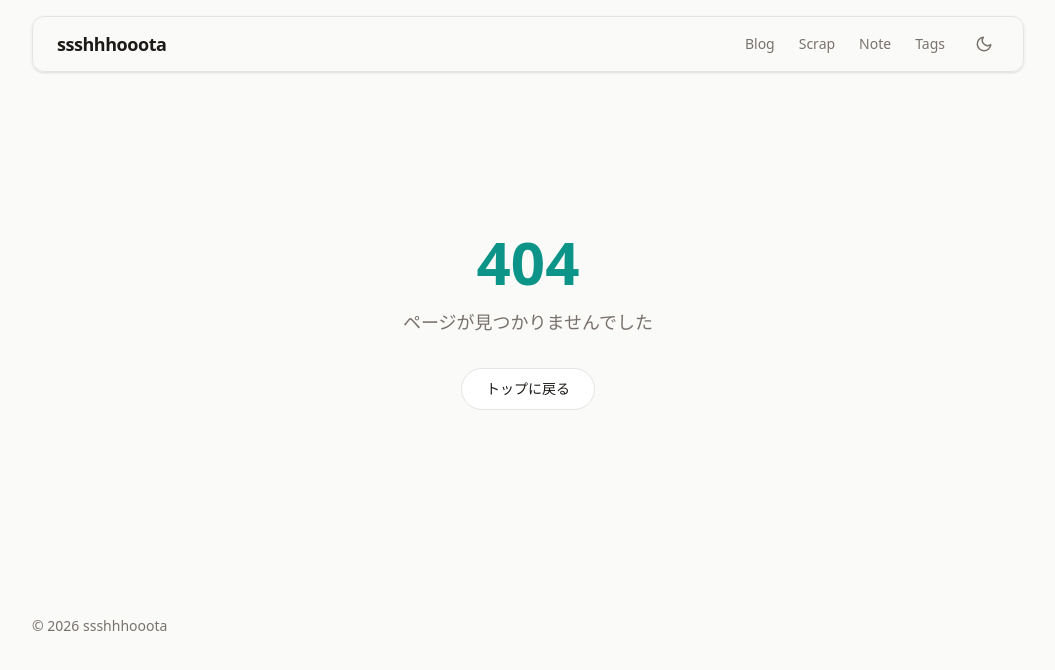
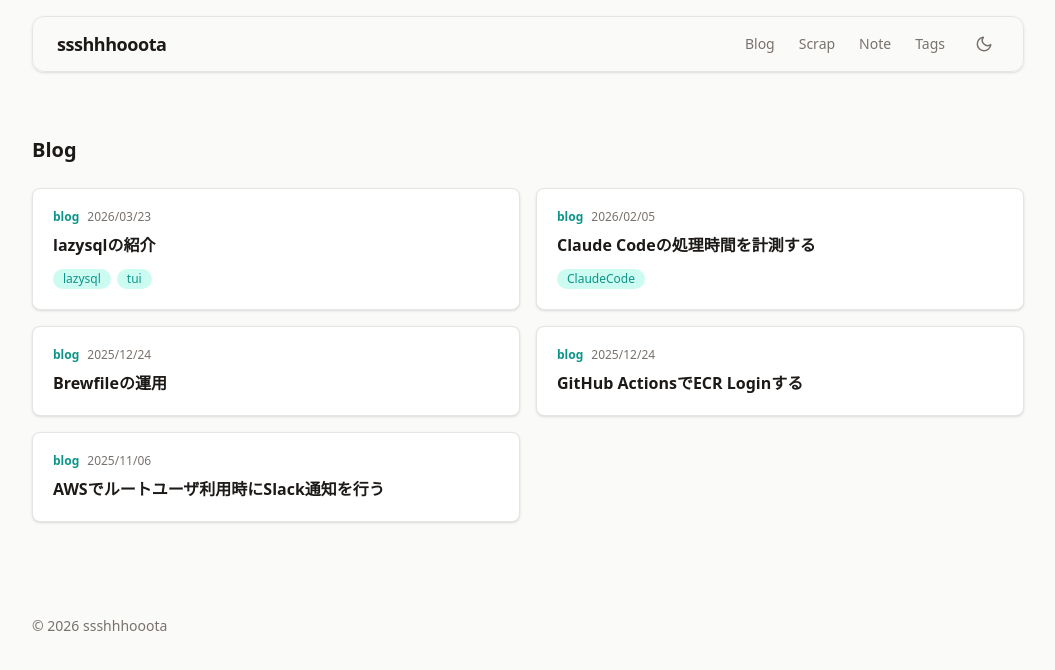
Before and after one commit to ssshhhooota-org/output, a Next.js app: page /blog in a window 1280 px wide. Before the commit this address had no page. Shown: the top 670 px of the page, without its empty margins (112-1167 px from the left). Built offline with nearby package versions, Linux system fonts and the light colour scheme.

Commit message:
fix: トップページを全記事表示に戻し、/blogをblog専用一覧に分離

```diff
--- /dev/null
+++ b/src/app/blog/page.tsx
@@ -0,0 +1,21 @@
+import { getAllPosts } from "@/lib/posts";
+import { PostCard } from "@/components/PostCard";
+
+export default function BlogListPage() {
+  const posts = getAllPosts().map((e) => ({ ...e, basePath: "/blog" }));
+
+  return (
+    <section>
+      <h1 className="mb-6 text-xl font-bold">Blog</h1>
+      <div className="grid grid-cols-1 gap-4 md:grid-cols-2">
+        {posts.map((entry) => (
+          <PostCard
+            key={entry.slug}
+            entry={entry}
+            basePath={entry.basePath}
+          />
+        ))}
+      </div>
+    </section>
+  );
+}
--- a/src/app/page.tsx
+++ b/src/app/page.tsx
@@ -1,16 +1,25 @@
-import { getAllPosts } from "@/lib/posts";
+import { getAllPosts, getAllScraps, type EntryMeta } from "@/lib/posts";
 import { PostCard } from "@/components/PostCard";
 
 export default function Home() {
-  const posts = getAllPosts().map((e) => ({ ...e, basePath: "/blog" }));
+  const posts: (EntryMeta & { basePath: string })[] = getAllPosts().map(
+    (e) => ({ ...e, basePath: "/blog" })
+  );
+  const scraps: (EntryMeta & { basePath: string })[] = getAllScraps().map(
+    (e) => ({ ...e, basePath: "/scrap" })
+  );
+
+  const all = [...posts, ...scraps].sort((a, b) =>
+    a.created > b.created ? -1 : 1
+  );
 
   return (
     <section>
-      <h1 className="sr-only">Blog</h1>
+      <h1 className="sr-only">記事一覧</h1>
       <div className="grid grid-cols-1 gap-4 md:grid-cols-2">
-        {posts.map((entry) => (
+        {all.map((entry) => (
           <PostCard
-            key={entry.slug}
+            key={`${entry.basePath}-${entry.slug}`}
             entry={entry}
             basePath={entry.basePath}
           />
--- a/src/components/Header.tsx
+++ b/src/components/Header.tsx
@@ -2,7 +2,7 @@ import Link from "next/link";
 import { ThemeToggle } from "@/components/ThemeToggle";
 
 const navLinks = [
-  { href: "/", label: "Blog" },
+  { href: "/blog", label: "Blog" },
   { href: "/scrap", label: "Scrap" },
   { href: "/note", label: "Note" },
   { href: "/tags", label: "Tags" },
```
